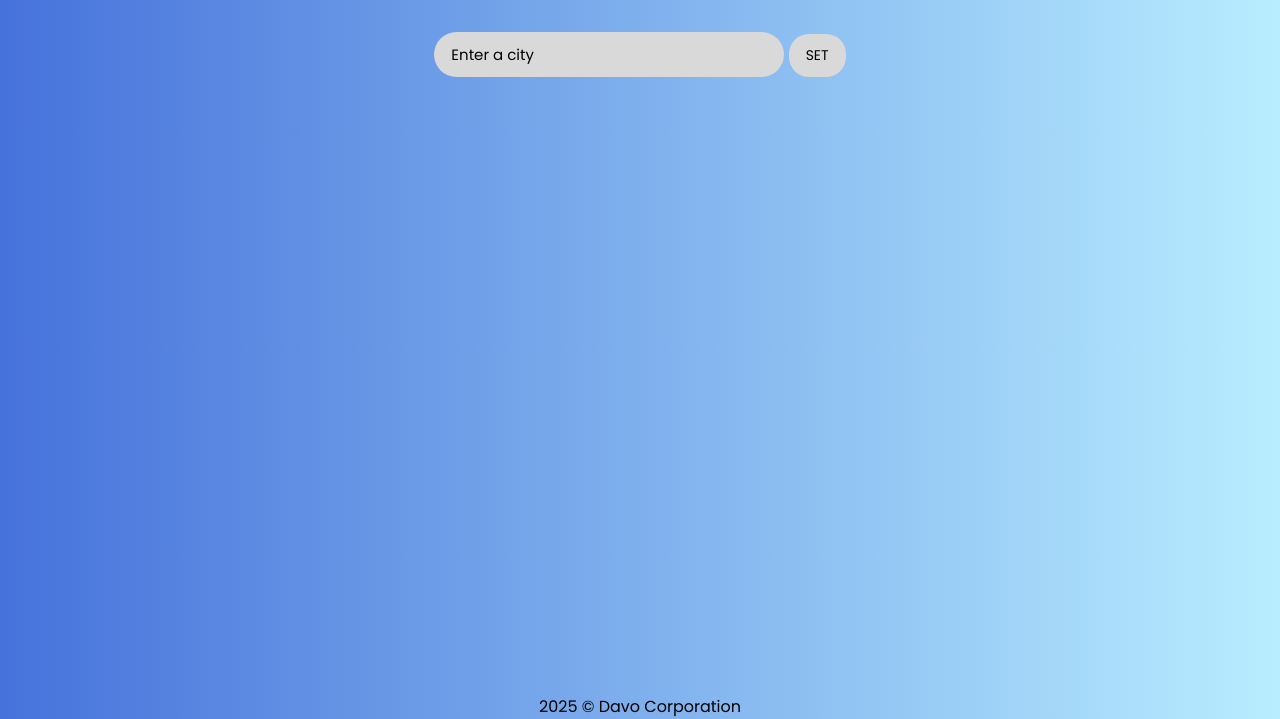
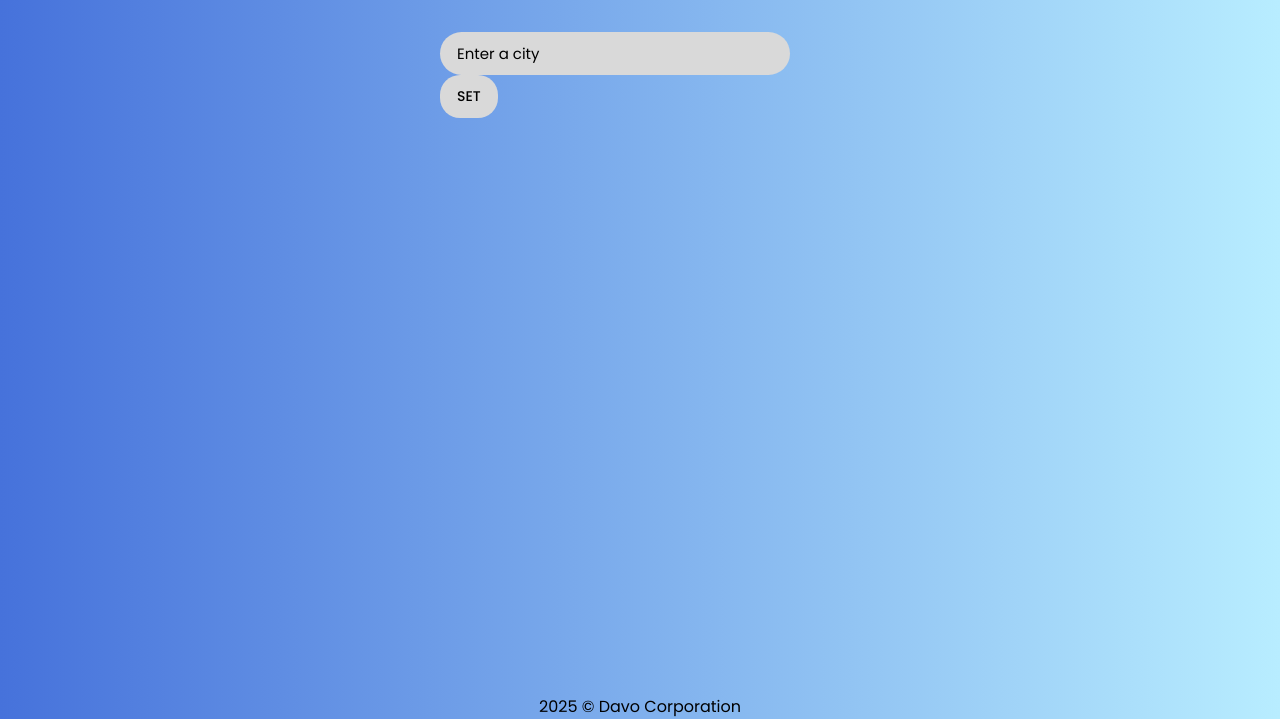
Before and after one commit to Davo-web/Weather-app, a plain HTML site: page index.html in a window 1280 px wide. Shown: the part 81-800 px from the top of the page. Drawn offline with Linux system fonts and the light colour scheme.

Commit message:
Update style.css

```diff
--- a/css/style.css
+++ b/css/style.css
@@ -159,3 +159,48 @@ footer {
     color: red;
 
 }
+.form {
+    margin-bottom: 35px;
+    width: 100%;
+    max-width: 400px;
+}
+
+.input-group {
+    display: flex;
+    gap: 10px;
+    flex-wrap: wrap;
+}
+
+input {
+    background-color: #D9D9D9;
+    border-radius: 50px;
+    padding: 10px 17px;
+    height: 43px;
+    box-sizing: border-box;
+    flex: 1;
+    min-width: 200px; /* Минимальная ширина поля */
+}
+
+button {
+    background-color: #D9D9D9;
+    font-size: 14px;
+    padding: 11px 17px;
+    border-radius: 20px;
+    height: 43px;
+    font-weight: 500;
+    cursor: pointer;
+    transition: all 0.2s ease;
+    white-space: nowrap;
+    flex-shrink: 0;
+}
+
+/* Адаптация для очень маленьких экранов */
+@media (max-width: 350px) {
+    .input-group {
+        flex-direction: column;
+    }
+
+    input, button {
+        width: 100%;
+    }
+}
```
